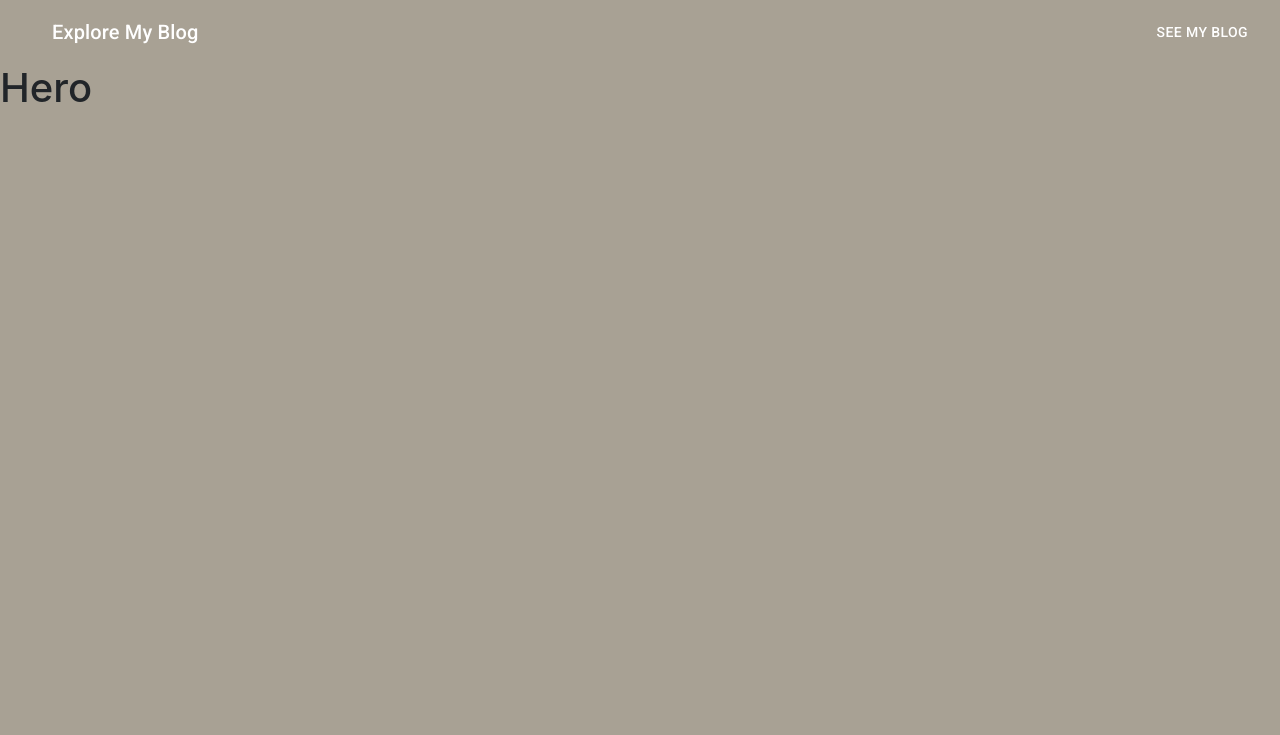
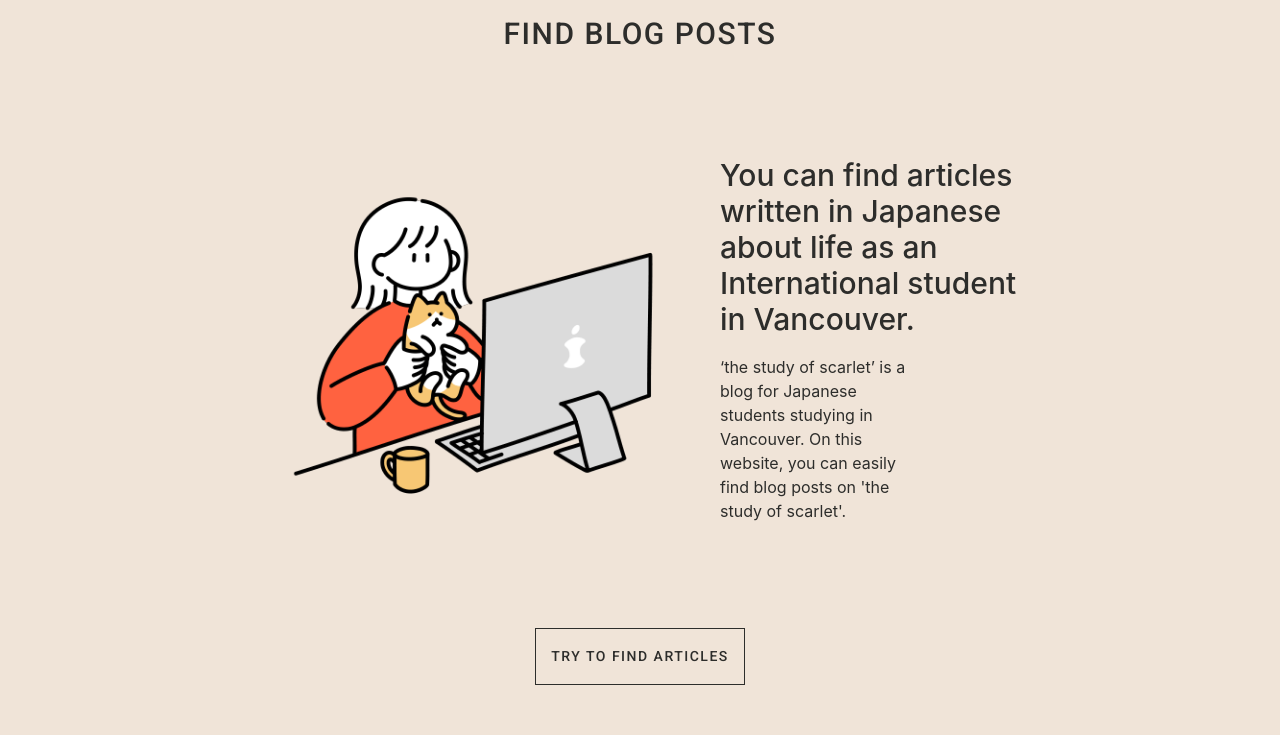
Before and after one commit to miacan2021/BlogSearching-react, a React (Create React App) app: page / in a window 1280 px wide. Shown: the top 735 px of the page. Built offline with nearby package versions, Linux system fonts and the light colour scheme; no server answers; a web font is replaced by a local one.

Commit message:
done with Hrero page styling

```diff
--- a/src/App.jsx
+++ b/src/App.jsx
@@ -105,8 +105,10 @@ useEffect(() => {
        <FormDialog open={open} handleClose={handleClose} />
        </div>
    </section>
-   <section className='c-section'>
+   <section className='d-section'>
+   <div className='d-box'>
      <Articles posts={posts} title={title} checked={checked} />
+     </div>
    </section>
    </>
   );
--- a/src/assets/styles/style.css
+++ b/src/assets/styles/style.css
@@ -1,20 +1,16 @@
-.hero{
-    width: 100wh;
-    height: 100vh;
-    /* background-image: url(../img/hero.jpg);
-    background-position: center center;
-    background-attachment: fixed;
-    background-repeat: no-repeat;
-    background-size: cover;
-    object-fit: contain; */
-    background-color: #A8A194;
-}
-
 .c-section {
     position: relative;
     height: 100vh;
-    width: 49%;
+    width: 49vw;
     float: left;
+    background-color: pink;
+}
+.d-section {
+    position: relative;
+    height: 100vh;
+    width: 50vw;
+    float: left;
+    background-color: blue;
 }
 
 .c-box {
@@ -28,6 +24,18 @@
     top: 50%;
     left: 50%;
     transform: translate(-50%, -50%);
+}
+.d-box {
+    background: black;
+    border-radius: 4px;
+    height: 100vh;
+    padding: 1rem 2rem;
+    width: 100%;
+    position: absolute;
+    top: 50%;
+    left: 50%;
+    transform: translate(-50%, -50%);
+    overflow: scroll;
 }
 
 .c-grid__answer {
--- a/src/components/Article.jsx
+++ b/src/components/Article.jsx
@@ -11,6 +11,9 @@ import Grow from '@mui/material/Grow';
 const CustomCardContent = styled(CardContent)({
     padding: '10px',
     overflow: 'hidden',
+  });
+const CustomCard = styled(Card)({
+   backgroundColor:'orange',
   });
 
 const CustomTypo = styled(Typography)({
@@ -33,7 +36,7 @@ const Article = (props => {
     style={{ transformOrigin: '0 0 0' }}
     {...(props.checked ? { timeout: 90 } : {})}
   >
-    <Card sx={{ maxWidth: 400, maxHeight: 550 }}>
+    <CustomCard sx={{ maxWidth: 350, maxHeight: 400 }}>
       <CardActionArea>
         <a href={post.link} style={{textDecoration: 'none'}} target="_blank" rel="noreferrer noopener">
         <CardMedia
@@ -54,7 +57,7 @@ const Article = (props => {
         </CustomCardContent>
         </a>
       </CardActionArea>
-    </Card>
+    </CustomCard>
     </Grow>
     </Grid>
        ))}
--- /dev/null
+++ b/src/components/Button.jsx
@@ -0,0 +1,24 @@
+import * as React from 'react';
+import Box from '@mui/material/Box';
+import Button from '@mui/material/Button';
+import { styled } from '@mui/material/styles';
+
+
+const CustomBtn = styled(Button)({
+　　padding:'15px',
+   borderColor: '#2D2D2B',
+   color:'#2D2D2B',
+   borderRadius: 0,
+   letterSpacing: '1.5px',
+   '&:hover': {
+    borderColor: '#C39E9E',
+    color:'#C39E9E',
+   }
+  });
+export default function Btn(props) {
+  return (
+    <Box textAlign='center'>
+      <CustomBtn variant="outlined">{props.name}</CustomBtn>
+    </Box>
+  );
+}
--- a/src/components/Hero.jsx
+++ b/src/components/Hero.jsx
@@ -1,12 +1,55 @@
 import  Nav  from './Nav';
-
+import Btn from './Button';
+import HeroImg from '../assets/img/hero.png';
+import styled from "styled-components"
 
 const Hero = () =>{
+const HeroSction = styled.div`
+    width: 100wh;
+    height: 100vh;
+    background-color: #F0E4D8;
+`;
+const Title = styled.h1`
+    color: #2D2D2B;
+    font-size:30px;
+    width:25vw;
+`;
+const Para = styled.p`
+    color: #2D2D2B;
+    font-size:16px;
+    width:15vw;
+    margin-top: 10px;
+`
+
+const HeroImage = styled.img`
+    height: 60vh;
+    width: auto;
+`
+const Flex = styled.div`
+    height: 70vh;
+    display:flex;
+    justify-content: center;
+    align-items: center;
+`
+const InBox = styled.div`
+    display:flex;
+    flex-direction: column;
+`
+
     return(
-        <div className='hero'>
+        <HeroSction>
             <Nav />
-             <h1>Hero</h1>
-        </div>
+            <Flex>
+            < HeroImage src={HeroImg} alt="hero-img" />
+            <InBox>
+             <Title>You can find articles written in Japanese about life as an International student in Vancouver.</Title>
+             <Para>‘the study of scarlet’ is a blog for Japanese students studying in Vancouver.
+                 On this website, you can easily find blog posts on 'the study of scarlet'.
+            </Para>
+             </InBox>
+             </Flex>
+             <Btn name={'TRY TO FIND ARTICLES'} />
+        </HeroSction>
 
     )
 }
--- a/src/components/Nav.jsx
+++ b/src/components/Nav.jsx
@@ -3,41 +3,30 @@ import AppBar from '@mui/material/AppBar';
 import Box from '@mui/material/Box';
 import Toolbar from '@mui/material/Toolbar';
 import Typography from '@mui/material/Typography';
-import Button from '@mui/material/Button';
-import IconButton from '@mui/material/IconButton';
 import { styled } from '@mui/material/styles';
 
 
 const CustomNav = styled(AppBar)({
     backgroundColor: 'transparent',
     boxShadow: 'none',
-    color: '#fff',
+    textAlign:'center',
   });
-
-const CustomButton = styled(Button)({
-  color: '#fff',
-  '&:hover': {
-    color:'pink',
-}
-})
+const CustomTypo = styled(Typography)({
+    fontFamily:'Roboto',
+    letterSpacing: '1.5px',
+    color: '#2D2D2B',
+    fontSize: '30px',
+    margin: '10px',
+  });
 
 const Nav = () =>{
   return (
     <Box sx={{ flexGrow: 1 }}>
       <CustomNav position="static">
         <Toolbar>
-          <IconButton
-            size="large"
-            edge="start"
-            color="inherit"
-            aria-label="menu"
-            sx={{ mr: 2 }}
-          >
-          </IconButton>
-          <Typography variant="h6" component="div" sx={{ flexGrow: 1 }}>
-            Explore My Blog
-          </Typography>
-          <CustomButton href={"https://s-scarlet.com/"} target="_blank" color="inherit">See my blog</CustomButton>
+          <CustomTypo variant="h6" component="div" sx={{ flexGrow: 1 }}>
+          FIND BLOG POSTS
+          </CustomTypo>
         </Toolbar>
       </CustomNav>
     </Box>
```
Also changed, not shown: src/assets/img/hero.jpg (deleted), src/assets/img/hero.png (added).
